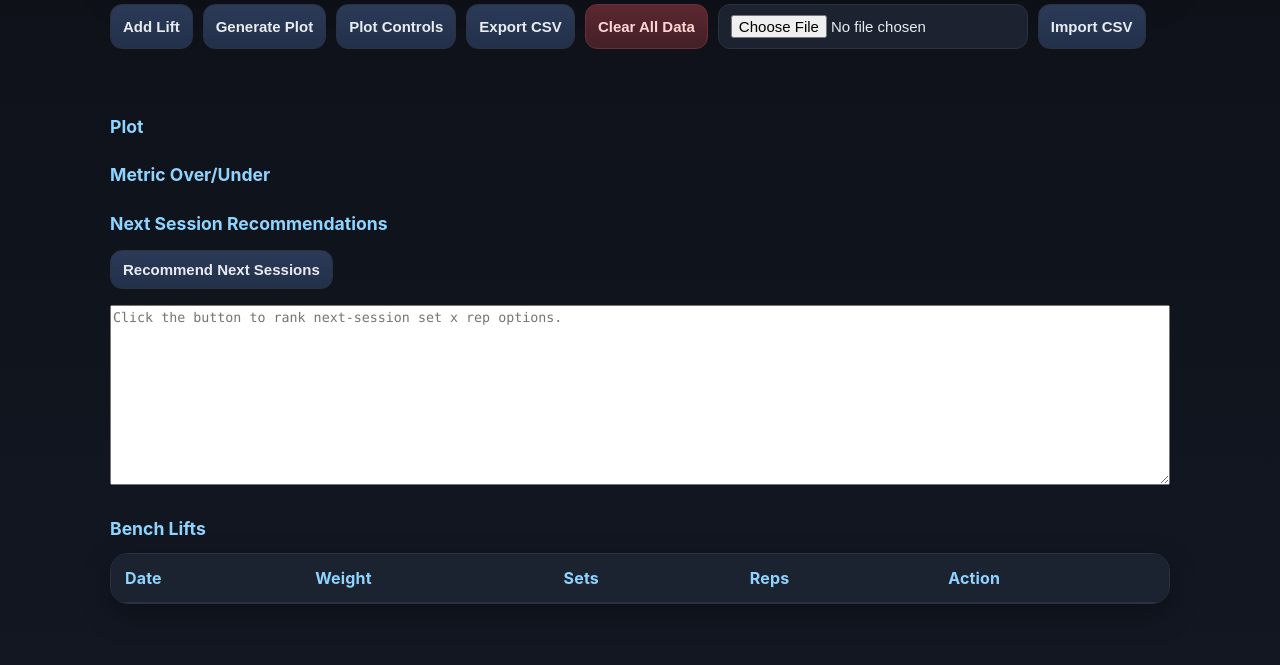
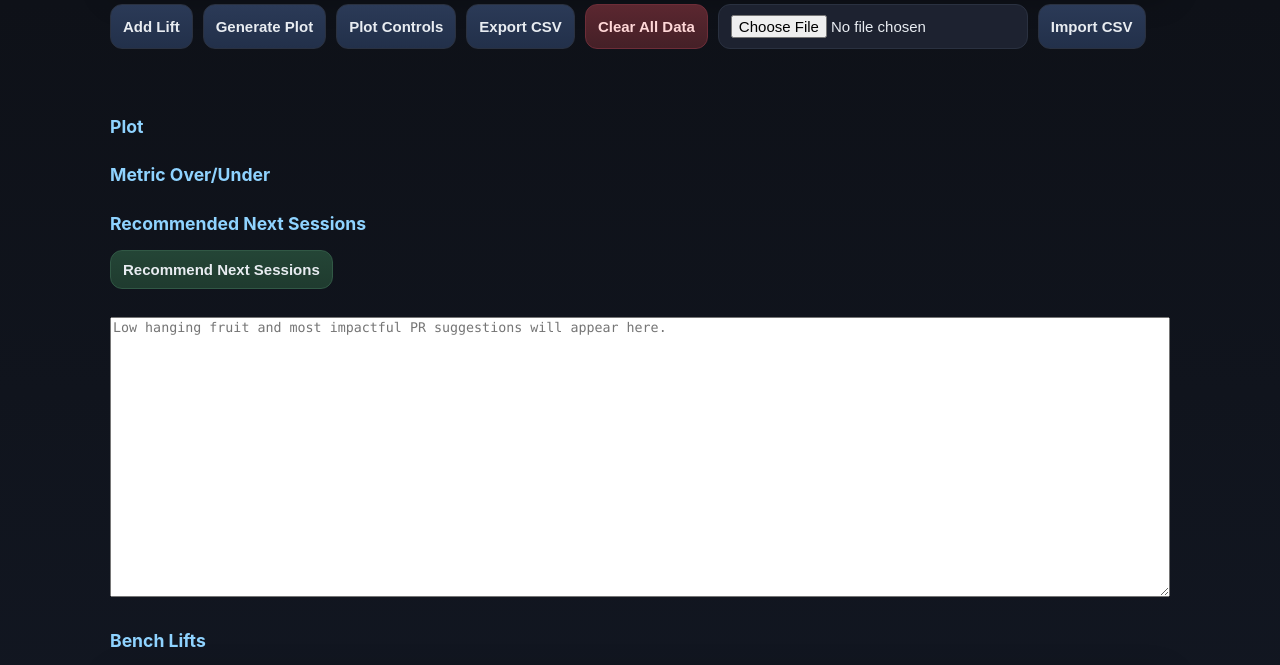
Before and after one commit to meeree/meeree.github.io, a Flask app: page / in a window 1280 px wide. Shown: the part 390-1055 px from the top of the page. Before the commit the page ends 994 px from the top, so only its background shows below. Run offline with Flask 3, Linux system fonts and the light colour scheme; lists and menus that the app fills with data are empty.

Commit message:
better recommendations

```diff
--- a/bingolift/templates/index.html
+++ b/bingolift/templates/index.html
@@ -126,6 +126,7 @@
     #plot-img,
     #summary-img,
     #metric-img {
+
       width: 100%;
       max-width: 100%;
       border: 1px solid var(--border);
@@ -136,17 +137,19 @@
       box-shadow: var(--shadow);
     }
 
+
     #recommend-btn {
-      background: linear-gradient(180deg, #2b3a57 0%, #22304a 100%);
+      background: linear-gradient(180deg, #244536 0%, #1f3b2f 100%);
+      border-color: #315845;
     }
 
     #recommendations-box {
       width: 100%;
-      min-height: 180px;
+      min-height: 280px;
+      margin-top: 12px;
+      white-space: pre-wrap;
       resize: vertical;
-      white-space: pre-wrap;
-      font-family: ui-monospace, SFMono-Regular, Menlo, monospace;
-      line-height: 1.45;
+      font-family: ui-monospace, SFMono-Regular, Menlo, Consolas, monospace;
     }
 
     table {
@@ -278,12 +281,11 @@
   <h2>Metric Over/Under</h2>
   <img id="metric-img" alt="Generated metric comparison plot">
 
-
-<h2>Next Session Recommendations</h2>
+  <h2>Recommended Next Sessions</h2>
   <div class="button-row">
     <button id="recommend-btn" type="button">Recommend Next Sessions</button>
   </div>
-<textarea id="recommendations-box" readonly placeholder="Click the button to rank next-session set x rep options."></textarea>
+  <textarea id="recommendations-box" readonly placeholder="Low hanging fruit and most impactful PR suggestions will appear here."></textarea>
 
   <h2 id="active-lift-heading">Logged Lifts</h2>
   <table id="lift-table">
@@ -379,9 +381,6 @@
       summaryImg.src = "";
       metricImg.style.display = "none";
       metricImg.src = "";
-    }
-
-    function clearRecommendations() {
       recommendationsBox.value = "";
     }
 
@@ -444,7 +443,6 @@
 
           renderTable();
           clearPlotDisplay();
-          clearRecommendations();
           statusBox.textContent = "Set count incremented.";
         });
       });
@@ -468,7 +466,6 @@
           renderLiftSelector();
           renderTable();
           clearPlotDisplay();
-          clearRecommendations();
           statusBox.textContent = "Lift deleted.";
         });
       });
@@ -501,7 +498,6 @@
       renderLiftSelector();
       renderTable();
 
-      clearRecommendations();
       statusBox.textContent = `Lift added to ${lift}.`;
 
       weightInput.value = "";
@@ -600,12 +596,12 @@
     }
 
 
-async function recommendNextSessions() {
+    async function recommendSessions() {
       const lifts = getCurrentLiftRows();
       const liftName = getActiveLift();
 
       if (lifts.length === 0) {
-    statusBox.textContent = "No lift data to analyze.";
+        statusBox.textContent = "No lift data available for recommendations.";
         return;
       }
 
@@ -622,7 +618,9 @@ async function recommendNextSessions() {
       try {
         const response = await fetch(`${API_BASE}/recommendations`, {
           method: "POST",
-      headers: { "Content-Type": "application/json" },
+          headers: {
+            "Content-Type": "application/json"
+          },
           body: payload
         });
 
@@ -757,7 +755,6 @@ async function recommendNextSessions() {
           renderLiftSelector();
           renderTable();
           clearPlotDisplay();
-          clearRecommendations();
           statusBox.textContent = `CSV imported. ${imported.length} rows loaded.`;
         } catch (err) {
           statusBox.textContent = "Import failed: " + err.message;
@@ -773,7 +770,6 @@ async function recommendNextSessions() {
       renderLiftSelector();
       renderTable();
       clearPlotDisplay();
-      clearRecommendations();
       statusBox.textContent = "All local data cleared.";
     }
 
@@ -787,15 +783,14 @@ async function recommendNextSessions() {
       renderLiftSelector();
       renderTable();
       clearPlotDisplay();
-      clearRecommendations();
     });
 
     addLiftBtn.addEventListener("click", addLift);
     plotBtn.addEventListener("click", generatePlot);
+    recommendBtn.addEventListener("click", recommendSessions);
     exportBtn.addEventListener("click", exportCSV);
     importBtn.addEventListener("click", importCSV);
     clearBtn.addEventListener("click", clearAllData);
-    recommendBtn.addEventListener("click", recommendNextSessions);
 
     renderLiftSelector();
     renderTable();
```
Lines whose indentation alone changed are shown as unchanged.
